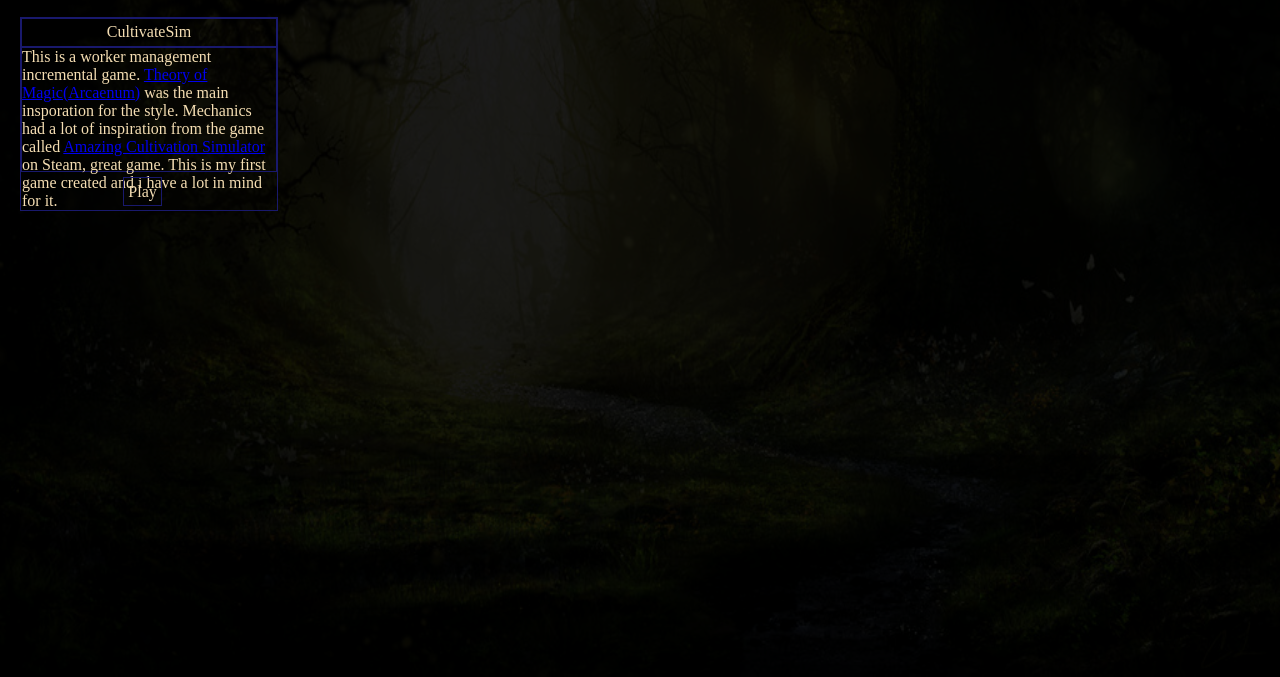
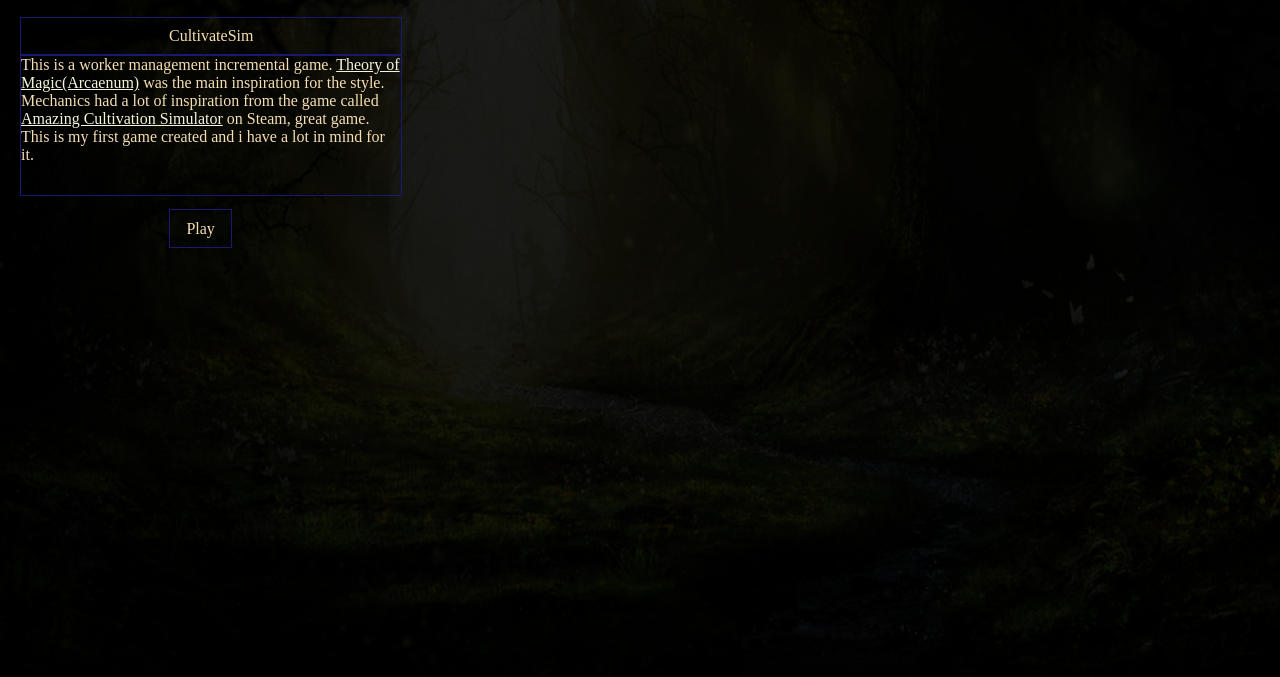
Before and after one commit to brandn3/brandonlanoue.net, a plain HTML site: page index.html in a window 1280 px wide. Shown: the part 123-800 px from the top of the page. Drawn offline with Linux system fonts and the light colour scheme.

Commit message:
Ver 1.0.4

```diff
--- a/css/index.css
+++ b/css/index.css
@@ -32,7 +32,7 @@ body > img
 {
     height: 100%;
     width: 5%;
-
+    min-width: fit-content;
     display: flex;
     font-size: 1em;
     justify-content: center;
@@ -40,6 +40,7 @@ body > img
     float: left;
     background-color: black;
     box-sizing: border-box;
+    padding: 10px;
 }
 #header > div:hover
 {
@@ -60,15 +61,16 @@ body > img
     color: wheat;
 
 
+
+
 }
 #Project > #AP1
 {
-    position: relative;
+    position: absolute;
     height: 10%;
     width: 100%;
     font-size: 2em;
     top: 0%;
-    float: left;
     margin: 0px;
     display: flex;
     justify-content: center;
@@ -77,12 +79,15 @@ body > img
 }
 .project
 {
-    margin: 20px;
-    width: 20%;
-    height: 30%;
+    padding: 20px;
+    width: 33%;
+    top: 10%;
     position: relative;
-    border: 1px solid rgb(25, 25, 109);
+    height: 40%;
+
+    box-sizing:border-box;
     float: left;
+
 
 
 }
@@ -91,7 +96,7 @@ body > img
     display: flex;
     justify-content: center;
     align-items: center;
-    width: 100%;
+    width: calc(100% - 40px);
     height: 15%;
     color: wheat;
     border: 1px solid rgb(25, 25, 109);
@@ -100,13 +105,14 @@ body > img
 }
 .project > #Desc
 {
-    width: 100%;
-    height: 65%;
+    width: calc(100% - 40px);
+    height: 55%;
     color: wheat;
     border: 1px solid rgb(25, 25, 109);
     box-sizing: border-box;
     position: absolute;
-    top: 15%;
+    top: calc(15% + 20px);
+    overflow-y: auto;
 
 }
 #Play
@@ -156,3 +162,24 @@ body > img
 
 
 }
+a
+{
+    color: beige;
+}
+
+
+@media only screen and (max-device-width: 480px) {
+.project
+{
+    margin: 20px;
+    width: 90%;
+    top: 10%;
+    position: relative;
+    height: 40%;
+    overflow-y: scroll;
+    float: left;
+
+
+
+}
+}
--- a/index.html
+++ b/index.html
@@ -19,11 +19,12 @@
         <p id="AP1">My Projects</p>
         <div class="project">
            <div id="Name">CultivateSim</div>
-           <div id="Desc">This is a worker management incremental game. <a href="https://mathiashjelm.gitlab.io/arcanum/">Theory of Magic(Arcaenum)</a> was the main insporation for the style.
+           <div id="Desc">This is a worker management incremental game. <a href="https://mathiashjelm.gitlab.io/arcanum/">Theory of Magic(Arcaenum)</a> was the main inspiration for the style.
             Mechanics had a lot of inspiration from the game called <a href="https://store.steampowered.com/app/955900/Amazing_Cultivation_Simulator/">Amazing Cultivation Simulator</a> on Steam, great game. This is my first game created and i have a lot in mind for it.
            </div>
            <a href="https://CultivateSim.brandonlanoue.net"><div id="Play">Play</div></a>
         </div>
+
     </div>
     <div id="Blog">
         <p id="AP1">Blog</p>
```
